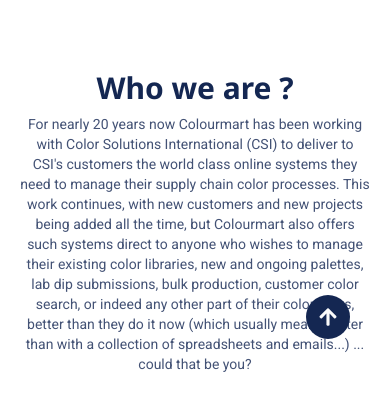
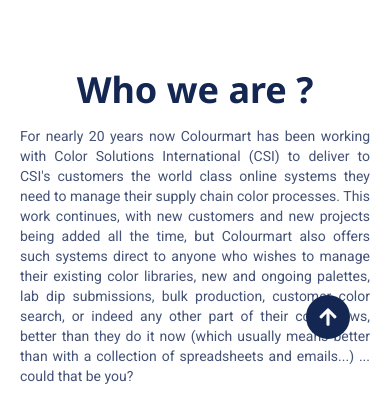
Before and after one commit to Nithishpandian/colormart, a React (Vite) app: page / in a window 390 px wide. Shown: the part 430-841 px from the top of the page. Built offline with nearby package versions, Linux system fonts and the light colour scheme.

Commit message:
text justified

```diff
--- a/src/components/common/Contact.jsx
+++ b/src/components/common/Contact.jsx
@@ -40,11 +40,11 @@
             Protect your awesome family
           </p>
         </div>
-        <div className=" flex flex-col gap-1 lg:gap-2">
+        <div className=" flex flex-col gap-2 lg:gap-2">
           <h1 className=" font-bold font-noto-sans text-3xl text-dark-blue">
             Talk to an expert
           </h1>
-          <div className=" flex flex-col sm:flex-row sm:items-center gap-1 sm:gap-4 md:gap-2 lg:gap-4">
+          <div className=" flex flex-col sm:flex-row sm:items-center gap-2 sm:gap-4 md:gap-2 lg:gap-4">
             <p className=" flex items-center gap-2 md:gap-1 lg:gap-2 text-stone-500 text-sm xl:text-base">
               <MdOutlinePhoneInTalk className=" text-dark-blue text-xl" />
               <p>098 76 54 321</p>
--- a/src/components/home/WhereCanWeHelp.jsx
+++ b/src/components/home/WhereCanWeHelp.jsx
@@ -57,7 +57,6 @@
               once: true,
             }}
             custom={index}
-            className={` ${index === 4 && "mr-8"} `}
           >
             <WhereCanWeHelpCard
               key={item}
--- a/src/components/home/WhereCanWeHelpCard.jsx
+++ b/src/components/home/WhereCanWeHelpCard.jsx
@@ -46,7 +46,7 @@
                     <h1 className=" font-semibold text-2xl lg:text-3xl text-indigo group-hover:text-white duration-300">
                       {heading}
                     </h1>
-                    <p className=" group-hover:text-stone-200 duration-300 text-stone-500 text-sm lg:text-base">
+                    <p className=" text-justify group-hover:text-stone-200 duration-300 text-stone-500 text-sm lg:text-base">
                       {content}
                     </p>
                     <div className="my-8">
--- a/src/components/home/WhoWeAre.jsx
+++ b/src/components/home/WhoWeAre.jsx
@@ -28,12 +28,12 @@
         viewport={{
           once: true,
         }}
-        className=" flex flex-col items-center gap-2 lg:gap-3 xl:gap-6 md:py-10 px-2 sm:px-20 md:px-2 order-1 md:order-2"
+        className=" flex flex-col justify-center items-center gap-2 lg:gap-3 xl:gap-6 md:py-10 px-2 sm:px-20 md:px-2 order-1 md:order-2"
       >
-        <h1 className=" text-dark-blue text-3xl md:text-4xl xl:text-5xl font-bold font-noto-sans">
+        <h1 className=" text-dark-blue text-4xl md:text-4xl xl:text-5xl font-bold font-noto-sans mb-2">
           Who we are ?
         </h1>
-        <p className=" text-[#142752cc] text-center text-sm sm:text-base lg:text-lg xl:leading-8 md:pl-1 lg:pl-2 md:pr-2 lg:pr-4 font-roboto">
+        <p className=" text-justify text-[#142752cc] text-sm sm:text-base lg:text-lg xl:leading-8 md:pl-1 lg:pl-2 md:pr-2 lg:pr-4 font-roboto">
           For nearly 20 years now Colourmart has been working with Color
           Solutions International (CSI) to deliver to CSI's customers the world
           class online systems they need to manage their supply chain color
```
